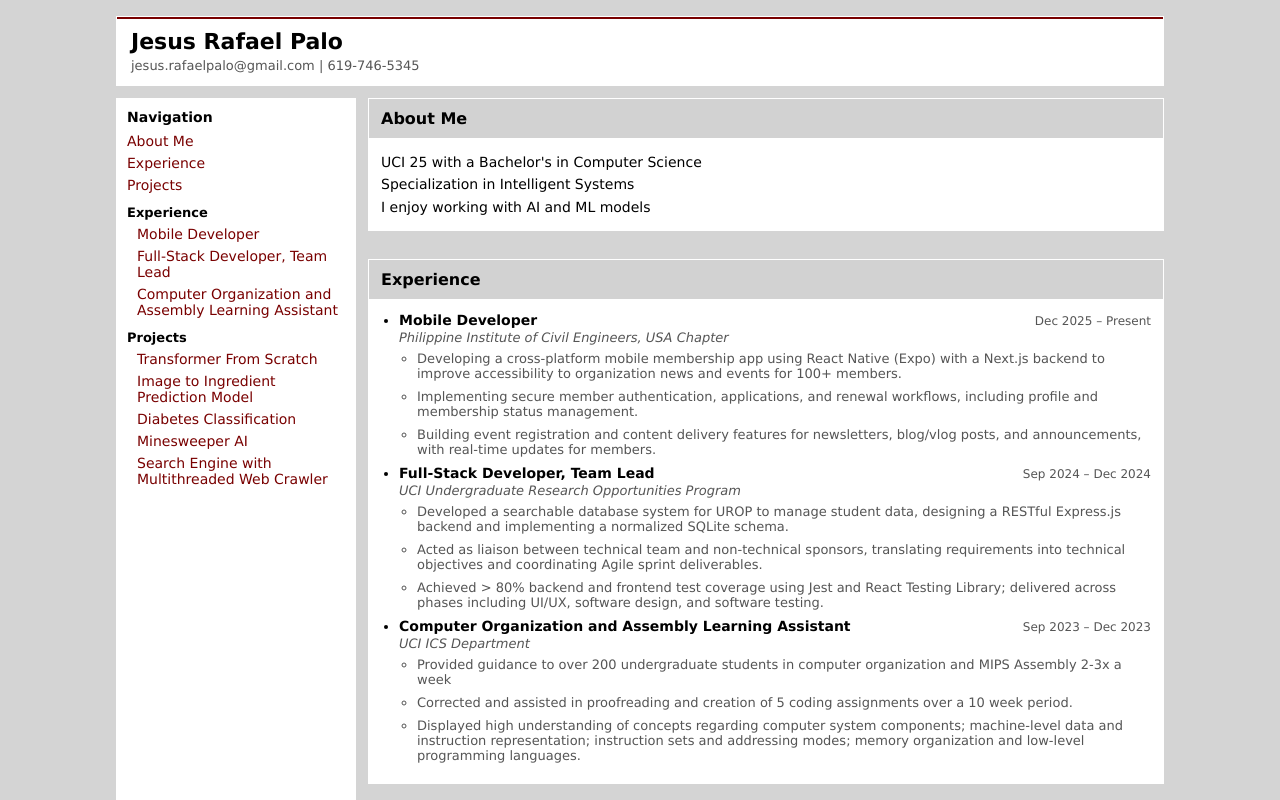
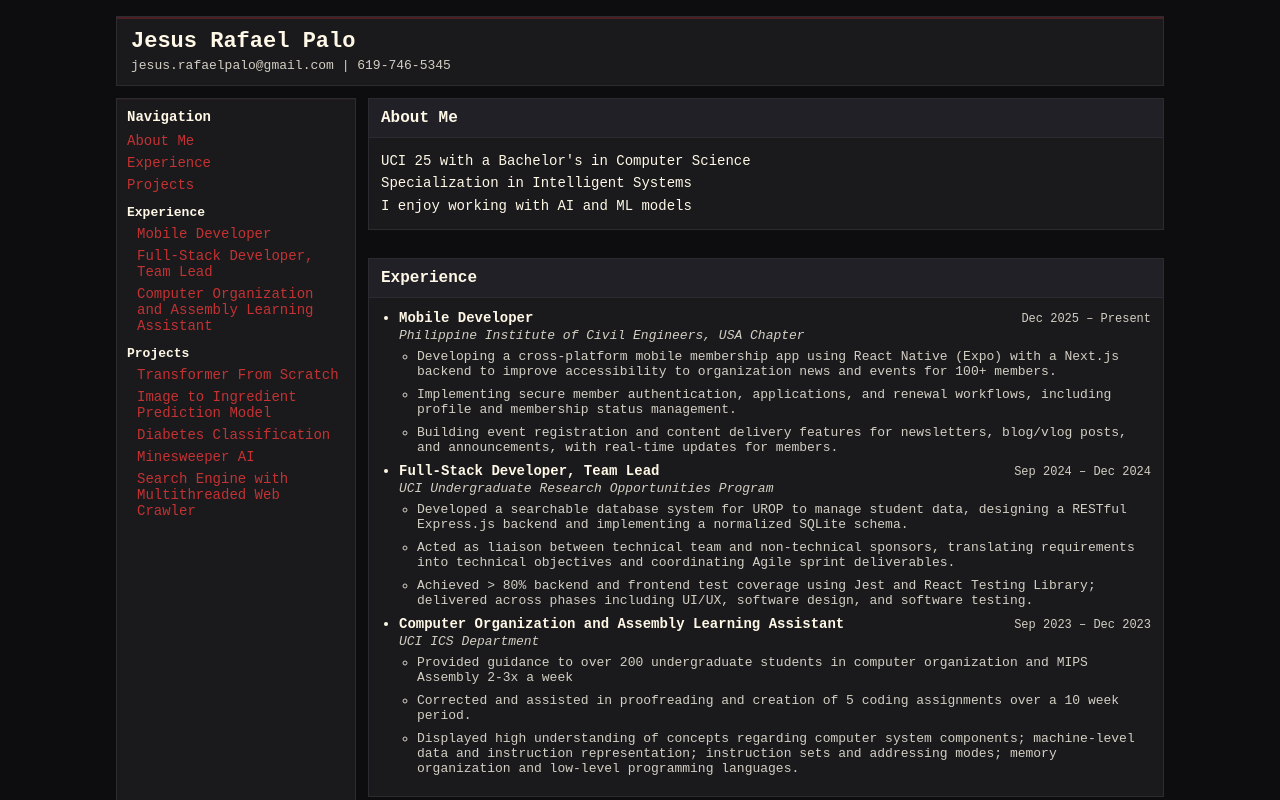
Before and after one commit to 6a6768/archive, a Next.js app: page / in a window 1280 px wide. Shown: the top 800 px of the page. Built offline with nearby package versions, Linux system fonts and the light colour scheme.

Commit message:
inverted colorways to make site darker and easier on eyes, changed font

```diff
--- a/src/app/globals.css
+++ b/src/app/globals.css
@@ -1,10 +1,10 @@
 :root {
-  --bg: #d4d4d4;
-  --panel: #ffffff;
-  --border: #ffffff;
-  --text: #000000;
-  --link: #790000;
-  --muted: #555;
+  --bg: #0d0d0f;
+  --panel: #1a1a1d;
+  --border: #2b2b31;
+  --text: #fff8e7;
+  --link: #c43232;
+  --muted: #d4cfc3;
   --max-width: 1080px;
 }
 
@@ -16,8 +16,7 @@
 
 body {
   margin: 0;
-  font-family: 'Lucida Grande', 'Lucida Sans Unicode', 'Lucida Sans',
-    Geneva, Verdana, sans-serif;
+  font-family: 'Courier New', Courier, monospace;
   background: var(--bg);
   color: var(--text);
 }
@@ -36,7 +35,7 @@ a {
   background: var(--panel);
   border: 1px solid var(--border);
   padding: 12px 14px;
-  box-shadow: inset 0 2px 0 #790000;
+  box-shadow: inset 0 2px 0 rgba(196, 50, 50, 0.3);
 }
 
 .forum-title {
@@ -55,12 +54,12 @@ a {
   margin-top: 16px;
   border: 1px solid var(--border);
   background: var(--panel);
-  box-shadow: inset 0 1px 0 #fff;
+  box-shadow: inset 0 1px 0 rgba(196, 50, 50, 0.1);
 }
 
 .forum-section__header {
   padding: 10px 12px;
-  background: #d2d2d2;
+  background: #202026;
   border-bottom: 1px solid var(--border);
 }
 
@@ -141,8 +140,8 @@ a {
 
 .sidebar {
   border: 1px solid var(--border);
-  background: #fff;
-  box-shadow: inset 0 1px 0 #fff;
+  background: var(--panel);
+  box-shadow: inset 0 1px 0 rgba(196, 50, 50, 0.08);
   padding: 10px;
   font-size: 14px;
 }
```
